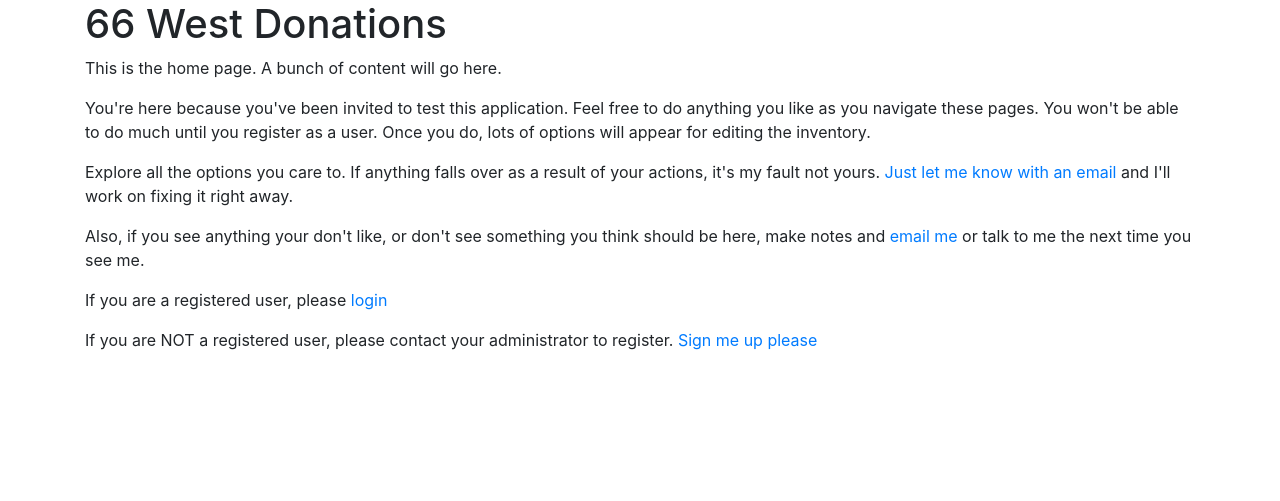
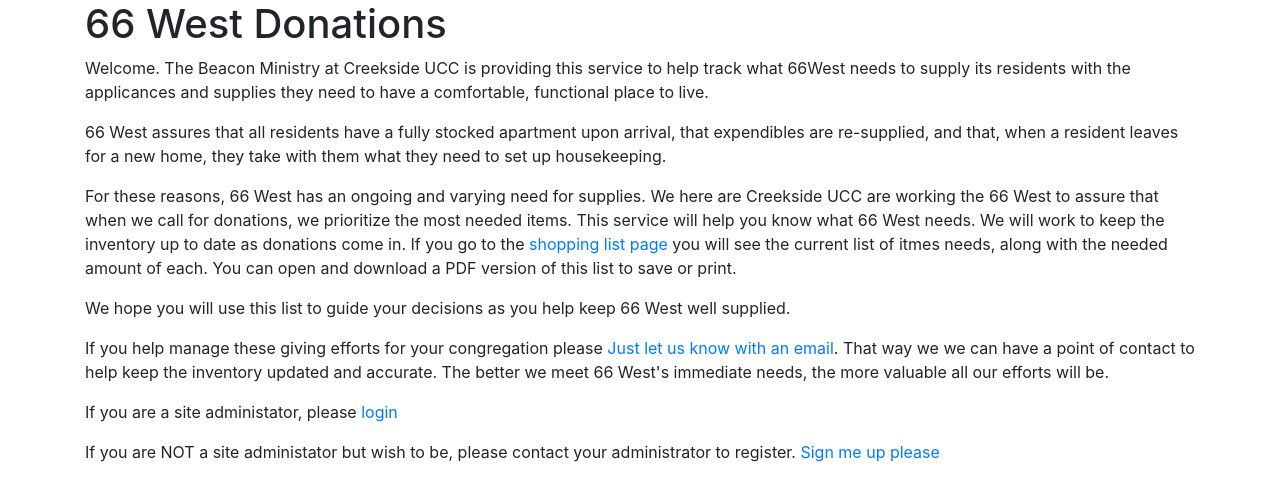
Before and after one commit to dgr-crenshaw/donationsAppFlask, a Flask app: page / in a window 1280 px wide. Shown: the part 56-557 px from the top of the page. Run offline with Flask 3, Linux system fonts and the light colour scheme; some libraries are stand-ins or nearby versions.

Commit message:
Release Candidate 01

```diff
--- a/templates/index.html
+++ b/templates/index.html
@@ -3,14 +3,15 @@
 
 {% block content %}
     <h1>{% block title %} 66 West Donations {% endblock %}</h1>
-        <p>This is the home page. A bunch of content will go here.</p>
-        <p>You're here because you've been invited to test this application. Feel free to do anything you like as you navigate these pages. You won't be able to do much until you register as a user. Once you do, lots of options will appear for editing the inventory.</p>
-        <p>Explore all the options you care to. If anything falls over as a result of your actions, it's my fault not yours. <a href="mailto:inventory.response@gmail.com?subject=It's broken">Just let me know with an email</a> and I'll work on fixing it right away.</p>
-        <p>Also, if you see anything your don't like, or don't see something you think should be here, make notes and <a href="mailto:inventory.response@gmail.com?subject=It's broken">email me</a> or talk to me the next time you see me.</p>
+        <p>Welcome. The Beacon Ministry at Creekside UCC is providing this service to help track what 66West needs to supply its residents with the applicances and supplies they need to have a comfortable, functional place to live.</p>
+        <p>66 West assures that all residents have a fully stocked apartment upon arrival, that expendibles are re-supplied, and that, when a resident leaves for a new home, they take with them what they need to set up housekeeping.</p>
+        <p>For these reasons, 66 West has an ongoing and varying need for supplies. We here are Creekside UCC are working the 66 West to assure that when we call for donations, we prioritize the most needed items. This service will help you know what 66 West needs. We will work to keep the inventory up to date as donations come in. If you go to the <a href = "{{ url_for('shop') }}">shopping list page</a> you will see the current list of itmes needs, along with the needed amount of each. You can open and download a PDF version of this list to save or print.
+        <p>We hope you will use this list to guide your decisions as you help keep 66 West well supplied.</p>
+        <p>If you help manage these giving efforts for your congregation please <a href="mailto:inventory.response@gmail.com?subject=I'm helping manage 66 West donations for my congregation">Just let us know with an email</a>. That way we we can have a point of contact to help keep the inventory updated and accurate. The better we meet 66 West's immediate needs, the more valuable all our efforts will be.</p>
     {% if session['logged_in'] == True: %}
         <p>Use the top menu to navigate from page to page.</p>
     {% else %}
-        <p>If you are a registered user, please <a href="{{ url_for('login')}}">login</a></p>
-        <p>If you are NOT a registered user, please contact your administrator to register. <a href="mailto:inventory.response@gmail.com?subject=Register me as a user">Sign me up please</a></p>
+        <p>If you are a site administator, please <a href="{{ url_for('login')}}">login</a></p>
+        <p>If you are NOT a site administator but wish to be, please contact your administrator to register. <a href="mailto:inventory.response@gmail.com?subject=Register me as a user">Sign me up please</a></p>
     {% endif %}
 {% endblock %}
```
Also changed, not shown: templates/register.html (+7 -1 lines), templates/reset_response.html (+7 -0 lines), facilityDB.db.
